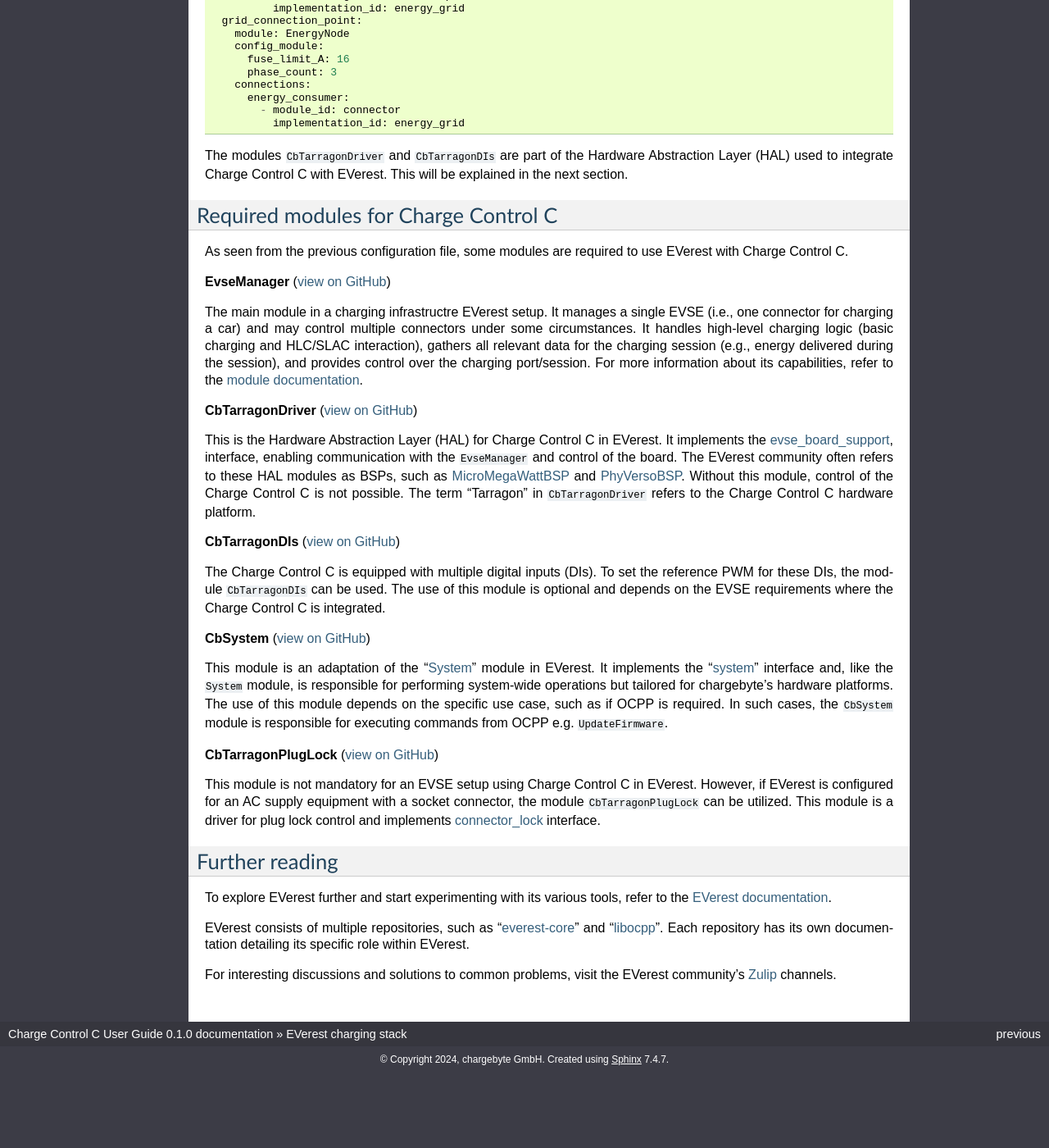
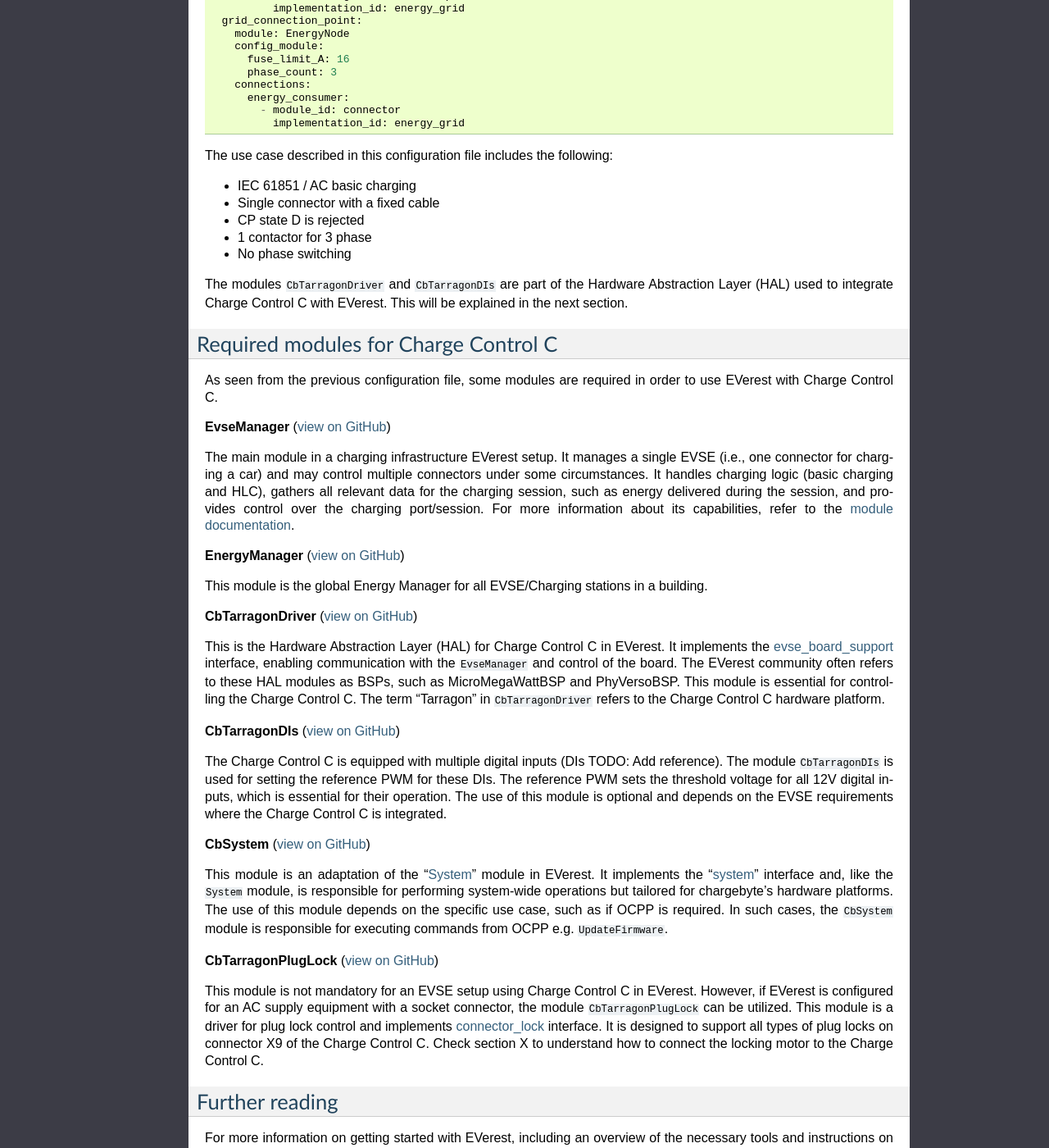
Before and after one commit to chargebyte/chargebyte-docs, a Sphinx documentation site: the page built from docs/source/everest_charging_stack.rst, in a window 1280 px wide and 1400 px high, scrolled down 1236 px. Shown: the whole window at 82% size. Built offline with Sphinx 7.4.7, drawn with Linux system fonts in a browser that asks for light colours; before the commit the page ends 2544 px from its top, so only the background shows below that; some of the changed text lies outside the part shown.

Commit message:
Address review comments
Signed-off-by: Mohannad Oraby <mohannad.oraby@chargebyte.com>

```diff
--- a/docs/source/everest_charging_stack.rst
+++ b/docs/source/everest_charging_stack.rst
@@ -7,55 +7,117 @@
 Introduction to EVerest
 =======================
 
-EVerest is an open-source modular framework designed to create a comprehensive software stack for electric vehicle (EV) charging.
+EVerest is an open-source modular framework designed to create a comprehensive software stack for
+electric vehicle (EV) charging.
 
-The modular software architecture promotes flexibility and customization, allowing users to configure specific charging scenarios using interchangeable modules. This architecture is integrated and coordinated using MQTT (Message Queuing Telemetry Transport). EVerest aims to standardize and simplify the development of EV charging infrastructure, making it easier for developers and companies to implement robust and scalable charging solutions. The project includes support for various protocols like ISO 15118, OCPP, and IEC 61851, ensuring broad compatibility and future-proofing of the charging systems.
+The modular software architecture promotes flexibility and customization, allowing users to configure specific charging
+scenarios using interchangeable modules. This architecture is integrated and coordinated using MQTT (Message Queuing
+Telemetry Transport). EVerest aims to standardize and simplify the development of EV charging
+infrastructure, making it easier for developers and companies to implement robust and scalable charging solutions.
+The project includes support for various protocols like ISO 15118, OCPP, and IEC 61851, ensuring broad
+compatibility and future-proofing of the charging systems.
 
-For more information, visit the `EVerest GitHub repository <https://github.com/EVerest>`_.
+For more information, visit the `EVerest GitHub repository <https://github.com/EVerest/EVerest>`_.
 
 Basic configuration
 ===================
 
-To test EVerest, you need to build it either natively on host Linux machine or integrate it into a firmware suitable for a specific target platform using Yocto. To build it natively, follow the instructions found in the main EVerest repository "`everest-core <https://github.com/EVerest/everest-core>`_".  Additionally, there is a `quickstart guide <https://everest.github.io/nightly/general/03_quick_start_guide.html>`_ to EVerest,  which presents the different EVerest tools, build instructions, and a dive into simulating EVerest.
+In order to test EVerest, you need to build it either natively on host Linux machine or integrate it into a
+firmware suitable for a specific target platform using Yocto. To build it natively, follow the instructions
+found in the main EVerest repository "`everest-core <https://github.com/EVerest/everest-core>`_".
+Additionally, there is a `quickstart guide <https://everest.github.io/nightly/general/03_quick_start_guide.html>`_
+to EVerest, which presents the different EVerest tools, build instructions, and a dive into simulating EVerest.
 
-For Yocto, EVerest offers "`meta-everest <https://github.com/EVerest/meta-everest>`_"; a Yocto meta layer that can be used to integrate the EVerest charging stack into a platform-specific firmware image. Chargebyte utilizes this layer to produce firmware images suitable for Charge Control C. Detailed instructions on how to integrate EVerest into a Charge Control C firmware image can be found on `GitHub <https://github.com/chargebyte/chargebyte-bsp/tree/kirkstone-everest>`_.
+For Yocto, EVerest offers "`meta-everest <https://github.com/EVerest/meta-everest>`_"; a Yocto meta layer
+that can be used to integrate the EVerest charging stack into a platform-specific firmware image.
+chargebyte utilizes this layer to produce firmware images suitable for Charge Control C. Detailed instructions on
+how to integrate EVerest into a Charge Control C firmware image can be found on `GitHub <https://github.com/chargebyte/chargebyte-bsp/tree/kirkstone-everest>`_.
 
-To set up a use case with EVerest, such as basic PWM charging, you need to create a YAML configuration file. Various example configurations, including those for software-in-the-loop tests, can be found in the "`config <https://github.com/EVerest/everest-core/tree/main/config>`_" folder of the everest-core repository. Below is an example configuration file provided by chargebyte in its images:
+For setting up a use case with EVerest, such as basic PWM charging, a YAML configuration file is needed.
+Various example configurations, including those for software-in-the-loop tests, can be found in
+the "`config <https://github.com/EVerest/everest-core/tree/main/config>`_" folder of the everest-core repository.
+Below is an example configuration file provided by chargebyte in its images:
 
 .. literalinclude:: _static/files/bsp-only.yaml
 
-The modules :code:`CbTarragonDriver` and :code:`CbTarragonDIs` are part of the Hardware Abstraction Layer (HAL) used to integrate Charge Control C with EVerest. This will be explained in the next section.
+The use case described in this configuration file includes the following:
+
+* IEC 61851 / AC basic charging
+* Single connector with a fixed cable
+* CP state D is rejected
+* 1 contactor for 3 phase
+* No phase switching
+
+The modules :code:`CbTarragonDriver` and :code:`CbTarragonDIs` are part of the Hardware Abstraction Layer (HAL)
+used to integrate Charge Control C with EVerest. This will be explained in the next section.
 
 Required modules for Charge Control C
 =====================================
 
-As seen from the previous configuration file, some modules are required to use EVerest with Charge Control C.
+As seen from the previous configuration file, some modules are required in order to use EVerest with Charge Control C.
 
 **EvseManager** (`view on GitHub <https://github.com/EVerest/everest-core/tree/main/modules/EvseManager>`_)
 
-The main module in a charging infrastructre EVerest setup. It manages a single EVSE (i.e., one connector for charging a car) and may control multiple connectors under some circumstances. It handles high-level charging logic (basic charging and HLC/SLAC interaction), gathers all relevant data for the charging session (e.g., energy delivered during the session), and provides control over the charging port/session. For more information about its capabilities, refer to the `module documentation <https://github.com/EVerest/everest-core/blob/main/modules/EvseManager/doc.rst>`_.
+The main module in a charging infrastructure EVerest setup. It manages a single EVSE (i.e., one connector for
+charging a car) and may control multiple connectors under some circumstances. It handles charging
+logic (basic charging and HLC), gathers all relevant data for the charging session, such as energy
+delivered during the session, and provides control over the charging port/session. For more information about
+its capabilities, refer to the `module documentation <https://github.com/EVerest/everest-core/blob/main/modules/EvseManager/doc.rst>`_.
 
-**CbTarragonDriver** (`view on GitHub <https://github.com/chargebyte/everest-chargebyte/tree/main/modules/CbTarragonDriver>`_)
+**EnergyManager** (`view on GitHub <https://github.com/EVerest/everest-core/tree/main/modules/EnergyManager>`__)
 
-This is the Hardware Abstraction Layer (HAL) for Charge Control C in EVerest. It implements the `evse_board_support <https://github.com/EVerest/everest-core/blob/main/interfaces/evse_board_support.yaml>`_, interface, enabling communication with the :code:`EvseManager` and control of the board. The EVerest community often refers to these HAL modules as BSPs, such as `MicroMegaWattBSP <https://github.com/EVerest/everest-core/tree/main/modules/MicroMegaWattBSP>`_ and `PhyVersoBSP <https://github.com/EVerest/everest-core/tree/main/modules/PhyVersoBSP>`_. Without this module, control of the Charge Control C is not possible. The term "Tarragon" in :code:`CbTarragonDriver` refers to the Charge Control C hardware platform.
+This module is the global Energy Manager for all EVSE/Charging stations in a building.
 
-**CbTarragonDIs** (`view on GitHub <https://github.com/chargebyte/everest-chargebyte/tree/main/modules/CbTarragonDIs>`_)
+**CbTarragonDriver** (`view on GitHub <https://github.com/chargebyte/everest-chargebyte/tree/main/modules/CbTarragonDriver>`__)
 
-The Charge Control C is equipped with multiple digital inputs (DIs). To set the reference PWM for these DIs, the module :code:`CbTarragonDIs` can be used. The use of this module is optional and depends on the EVSE requirements where the Charge Control C is integrated.
+This is the Hardware Abstraction Layer (HAL) for Charge Control C in EVerest. It implements
+the `evse_board_support <https://github.com/EVerest/everest-core/blob/main/interfaces/evse_board_support.yaml>`_
+interface, enabling communication with the :code:`EvseManager` and control of the board. The EVerest community
+often refers to these HAL modules as BSPs, such as MicroMegaWattBSP and PhyVersoBSP. This module is
+essential for controlling the Charge Control C. The term "Tarragon" in :code:`CbTarragonDriver` refers to
+the Charge Control C hardware platform.
 
-**CbSystem** (`view on GitHub <https://github.com/chargebyte/everest-chargebyte/tree/main/modules/CbSystem>`_)
+**CbTarragonDIs** (`view on GitHub <https://github.com/chargebyte/everest-chargebyte/tree/main/modules/CbTarragonDIs>`__)
 
-This module is an adaptation of the "`System <https://github.com/EVerest/everest-core/tree/main/modules/System>`_" module in EVerest. It implements the "`system <https://github.com/EVerest/everest-core/blob/main/interfaces/system.yaml>`_" interface and, like the :code:`System` module, is responsible for performing system-wide operations but tailored for chargebyte's hardware platforms. The use of this module depends on the specific use case, such as if OCPP is required. In such cases, the :code:`CbSystem` module is responsible for executing commands from OCPP e.g. :code:`UpdateFirmware`.
+The Charge Control C is equipped with multiple digital inputs (DIs TODO: Add reference). The module :code:`CbTarragonDIs`
+is used for setting the reference PWM for these DIs. The reference PWM sets the threshold voltage for all 12V digital
+inputs, which is essential for their operation. The use of this module is optional and depends on the EVSE
+requirements where the Charge Control C is integrated.
 
-**CbTarragonPlugLock** (`view on GitHub <https://github.com/chargebyte/everest-chargebyte/tree/main/modules/CbTarragonPlugLock>`_)
+**CbSystem** (`view on GitHub <https://github.com/chargebyte/everest-chargebyte/tree/main/modules/CbSystem>`__)
 
-This module is not mandatory for an EVSE setup using Charge Control C in EVerest. However, if EVerest is configured for an AC supply equipment with a socket connector, the module :code:`CbTarragonPlugLock` can be utilized. This module is a driver for plug lock control and implements `connector_lock <https://github.com/EVerest/everest-core/blob/main/interfaces/connector_lock.yaml>`_ interface.
+This module is an adaptation of the "`System <https://github.com/EVerest/everest-core/tree/main/modules/System>`_"
+module in EVerest. It implements the "`system <https://github.com/EVerest/everest-core/blob/main/interfaces/system.yaml>`__"
+interface and, like the :code:`System` module, is responsible for performing system-wide operations but
+tailored for chargebyte's hardware platforms. The use of this module depends on the specific use case,
+such as if OCPP is required. In such cases, the :code:`CbSystem` module is responsible for executing
+commands from OCPP e.g. :code:`UpdateFirmware`.
+
+**CbTarragonPlugLock** (`view on GitHub <https://github.com/chargebyte/everest-chargebyte/tree/main/modules/CbTarragonPlugLock>`__)
+
+This module is not mandatory for an EVSE setup using Charge Control C in EVerest. However, if EVerest
+is configured for an AC supply equipment with a socket connector, the module :code:`CbTarragonPlugLock`
+can be utilized. This module is a driver for plug lock control and implements
+`connector_lock <https://github.com/EVerest/everest-core/blob/main/interfaces/connector_lock.yaml>`_ interface.
+It is designed to support all types of plug locks on connector X9 of the Charge Control C. Check section X to
+understand how to connect the locking motor to the Charge Control C.
 
 Further reading
 ===============
 
-To explore EVerest further and start experimenting with its various tools, refer to the `EVerest documentation <https://everest.github.io/nightly/index.html>`_.
+For more information on getting started with EVerest, including an overview of the necessary tools and
+instructions on writing your own modules, please refer to the official
+`EVerest documentation <https://everest.github.io/nightly>`_.
 
-EVerest consists of multiple repositories, such as "`everest-core <https://github.com/EVerest/everest-core>`_" and "`libocpp <https://github.com/EVerest/libocpp>`_". Each repository has its own documentation detailing its specific role within EVerest.
+EVerest consists of multiple repositories, such as "`everest-core <https://github.com/EVerest/everest-core>`_"
+and "`libocpp <https://github.com/EVerest/libocpp>`_". Each repository has its own documentation detailing its
+specific role within EVerest. It should be noted that Pionix GmbH and the EVerest community maintain
+all repositories that are a part of the EVerest GitHub organization. Only the EVerest modules that chargebyte
+implemented and that are located in "`everest-chargebyte <https://github.com/chargebyte/everest-chargebyte>`_"
+are maintained by chargebyte.
 
-For interesting discussions and solutions to common problems, visit the EVerest community's `Zulip <https://lfenergy.zulipchat.com/>`_ channels.
+For interesting discussions and solutions to common problems, visit the EVerest community's
+`Zulip <https://lfenergy.zulipchat.com/>`_ channels.
+
+For support and issues related to the EVerest modules developed by chargebyte, refer to section X for
+instructions on how to report problems and insights on contribution.
```
